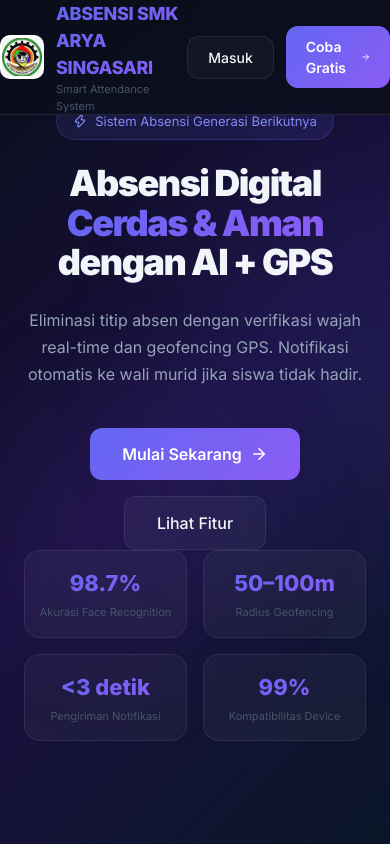
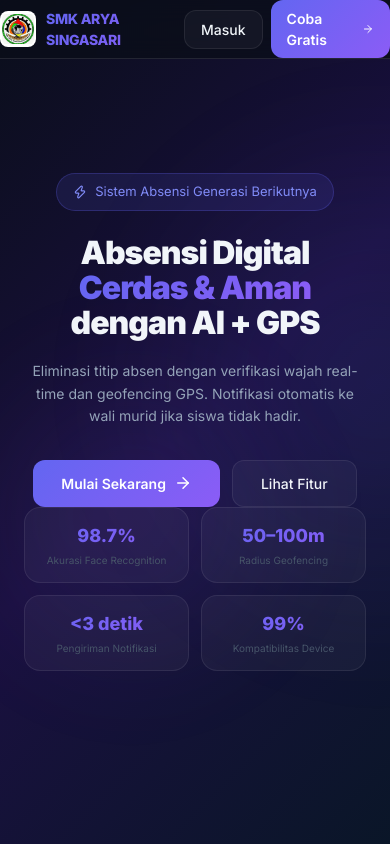
Before and after one commit to JuxxxWildan10/absensi-smk, a Next.js app: page / in a window 390 px wide. Shown: the top 844 px of the page. Built offline with nearby package versions, Linux system fonts and the light colour scheme.

Commit message:
fix: make landing page fully responsive on mobile and desktop

```diff
--- a/src/app/page.tsx
+++ b/src/app/page.tsx
@@ -36,28 +36,28 @@ export default function LandingPage() {
   return (
     <div style={{ minHeight: "100vh", background: "var(--bg-primary)" }}>
       {/* ── NAV ── */}
-      <nav className="fixed top-0 left-0 right-0 z-50 flex items-center justify-between px-4 py-4 md:px-12 backdrop-blur-md border-b border-white/10"
+      <nav className="fixed top-0 left-0 right-0 z-50 flex items-center justify-between px-4 py-3 md:px-12 backdrop-blur-md border-b border-white/10"
         style={{
           background: "rgba(10,14,26,0.8)",
       }}>
-        <div style={{ display: "flex", alignItems: "center", gap: 12 }}>
+        <div style={{ display: "flex", alignItems: "center", gap: 10 }}>
           <img
             src="/logo-smk.jpg"
             alt="Logo SMK"
-            style={{ width: 44, height: 44, borderRadius: 10, objectFit: "contain", background: "white", padding: 2 }}
+            style={{ width: 36, height: 36, borderRadius: 8, objectFit: "contain", background: "white", padding: 2 }}
           />
           <div>
-            <div style={{ fontSize: 18, fontWeight: 800, letterSpacing: "-0.3px" }}
-              className="gradient-text">ABSENSI SMK ARYA SINGASARI</div>
-            <div style={{ fontSize: 11, color: "var(--text-muted)" }}>Smart Attendance System</div>
+            <div style={{ fontSize: "clamp(14px, 3vw, 18px)", fontWeight: 800, letterSpacing: "-0.3px" }}
+              className="gradient-text">SMK ARYA SINGASARI</div>
+            <div className="hidden sm:block" style={{ fontSize: 11, color: "var(--text-muted)" }}>Smart Attendance System</div>
           </div>
         </div>
-        <div style={{ display: "flex", gap: 12, alignItems: "center" }}>
-          <Link href="/login" className="btn-secondary" style={{ padding: "10px 20px" }}>
+        <div style={{ display: "flex", gap: 8, alignItems: "center" }}>
+          <Link href="/login" className="btn-secondary hidden sm:flex" style={{ padding: "8px 16px", fontSize: 14 }}>
             Masuk
           </Link>
-          <Link href="/login" className="btn-primary" style={{ padding: "10px 20px" }}>
-            Coba Gratis <ArrowRight size={16} />
+          <Link href="/login" className="btn-primary" style={{ padding: "8px 16px", fontSize: 14 }}>
+            Coba Gratis <ArrowRight size={14} className="ml-1" />
           </Link>
         </div>
       </nav>
@@ -90,8 +90,8 @@ export default function LandingPage() {
           </div>
 
           <h1 className="animate-fadeInUp stagger-1" style={{
-            fontSize: "clamp(36px, 6vw, 72px)", fontWeight: 900,
-            lineHeight: 1.1, letterSpacing: "-1.5px", marginBottom: 24,
+            fontSize: "clamp(32px, 7vw, 72px)", fontWeight: 900,
+            lineHeight: 1.1, letterSpacing: "-1px", marginBottom: 20,
           }}>
             Absensi Digital{" "}
             <span className="gradient-text">Cerdas & Aman</span>
@@ -99,28 +99,28 @@ export default function LandingPage() {
           </h1>
 
           <p className="animate-fadeInUp stagger-2" style={{
-            fontSize: "clamp(16px, 2vw, 20px)", color: "var(--text-secondary)",
-            lineHeight: 1.7, marginBottom: 40, maxWidth: 600, margin: "0 auto 40px",
+            fontSize: "clamp(14px, 2.5vw, 20px)", color: "var(--text-secondary)",
+            lineHeight: 1.6, marginBottom: 32, maxWidth: 600, margin: "0 auto 32px",
           }}>
             Eliminasi titip absen dengan verifikasi wajah real-time dan geofencing GPS.
             Notifikasi otomatis ke wali murid jika siswa tidak hadir.
           </p>
 
-          <div className="animate-fadeInUp stagger-3" style={{ display: "flex", gap: 16, justifyContent: "center", flexWrap: "wrap" }}>
-            <Link href="/login" className="btn-primary" style={{ fontSize: 16, padding: "14px 32px" }}>
-              Mulai Sekarang <ArrowRight size={18} />
+          <div className="animate-fadeInUp stagger-3" style={{ display: "flex", gap: 12, justifyContent: "center", flexWrap: "wrap" }}>
+            <Link href="/login" className="btn-primary" style={{ fontSize: "clamp(14px, 2.5vw, 16px)", padding: "12px 28px" }}>
+              Mulai Sekarang <ArrowRight size={18} className="ml-2" />
             </Link>
-            <Link href="#fitur" className="btn-secondary" style={{ fontSize: 16, padding: "14px 32px" }}>
+            <Link href="#fitur" className="btn-secondary" style={{ fontSize: "clamp(14px, 2.5vw, 16px)", padding: "12px 28px" }}>
               Lihat Fitur
             </Link>
           </div>
 
           {/* Stats row */}
-          <div className="animate-fadeInUp stagger-4 grid grid-cols-2 md:grid-cols-4 gap-4 mt-16 max-w-3xl mx-auto">
+          <div className="animate-fadeInUp stagger-4 grid grid-cols-2 md:grid-cols-4 gap-3 md:gap-4 mt-12 md:mt-16 max-w-3xl mx-auto">
             {STATS.map((s) => (
-              <div key={s.label} className="glass-card" style={{ padding: "16px 12px", textAlign: "center" }}>
-                <div style={{ fontSize: 22, fontWeight: 800 }} className="gradient-text">{s.value}</div>
-                <div style={{ fontSize: 11, color: "var(--text-muted)", marginTop: 4 }}>{s.label}</div>
+              <div key={s.label} className="glass-card" style={{ padding: "14px 8px", textAlign: "center" }}>
+                <div style={{ fontSize: "clamp(18px, 4vw, 22px)", fontWeight: 800 }} className="gradient-text">{s.value}</div>
+                <div style={{ fontSize: "clamp(10px, 2.5vw, 11px)", color: "var(--text-muted)", marginTop: 4 }}>{s.label}</div>
               </div>
             ))}
           </div>
@@ -134,12 +134,12 @@ export default function LandingPage() {
           <div style={{ fontSize: 13, color: "var(--accent-primary)", fontWeight: 600, marginBottom: 12, letterSpacing: 1 }}>
             FITUR UNGGULAN
           </div>
-          <h2 style={{ fontSize: 42, fontWeight: 800, letterSpacing: "-0.5px" }}>
+          <h2 style={{ fontSize: "clamp(26px, 5vw, 42px)", fontWeight: 800, letterSpacing: "-0.5px" }}>
             Teknologi Terdepan untuk<br />
             <span className="gradient-text">Kehadiran yang Akurat</span>
           </h2>
         </div>
-        <div style={{ display: "grid", gridTemplateColumns: "repeat(auto-fit,minmax(320px,1fr))", gap: 24 }}>
+        <div style={{ display: "grid", gridTemplateColumns: "repeat(auto-fit,minmax(280px,1fr))", gap: 24 }}>
           {FEATURES.map((f, i) => (
             <div key={f.title} className="glass-card animate-fadeInUp"
               style={{ padding: 28, animationDelay: `${i * 0.1}s`, opacity: mounted ? 1 : 0 }}>
@@ -173,15 +173,17 @@ export default function LandingPage() {
       </section>
 
       {/* ── FOOTER ── */}
-      <footer className="flex flex-col md:flex-row justify-between items-center gap-4 px-4 py-8 md:px-12 border-t border-white/10 text-center md:text-left">
-        <div style={{ display: "flex", alignItems: "center", gap: 10 }}>
-          <img src="/logo-smk.jpg" alt="Logo" style={{ width: 20, height: 20, borderRadius: 4, objectFit: "contain", background: "white" }} />
-          <span style={{ fontWeight: 700 }} className="gradient-text">ABSENSI SMK ARYA SINGASARI</span>
-          <span style={{ color: "var(--text-muted)", fontSize: 13 }}>© 2025 — Skripsi Sistem Informasi</span>
+      <footer className="flex flex-col md:flex-row justify-between items-center gap-4 px-4 py-8 md:px-12 border-t border-white/10 text-center md:text-left mt-auto">
+        <div style={{ display: "flex", flexDirection: "column", alignItems: "center", gap: 6, width: "100%" }} className="md:flex-row md:justify-between md:gap-10">
+          <div style={{ display: "flex", alignItems: "center", gap: 8 }}>
+            <img src="/logo-smk.jpg" alt="Logo" style={{ width: 24, height: 24, borderRadius: 6, objectFit: "contain", background: "white" }} />
+            <span style={{ fontWeight: 700, fontSize: "14px" }} className="gradient-text">ABSENSI SMK ARYA SINGASARI</span>
+          </div>
+          <span style={{ color: "var(--text-muted)", fontSize: 12 }}>© 2025 — Skripsi Sistem Informasi</span>
         </div>
-        <div style={{ display: "flex", gap: 8, alignItems: "center" }}>
-          <Star size={14} color="#f59e0b" fill="#f59e0b" />
-          <span style={{ fontSize: 13, color: "var(--text-secondary)" }}>Dibuat dengan ❤️ untuk Pendidikan Indonesia</span>
+        <div style={{ display: "flex", gap: 6, alignItems: "center", justifyContent: "center", marginTop: 8 }} className="md:mt-0">
+          <Star size={12} color="#f59e0b" fill="#f59e0b" />
+          <span style={{ fontSize: 12, color: "var(--text-secondary)" }}>Dibuat dengan ❤️ untuk Pendidikan Indonesia</span>
         </div>
       </footer>
     </div>
```
